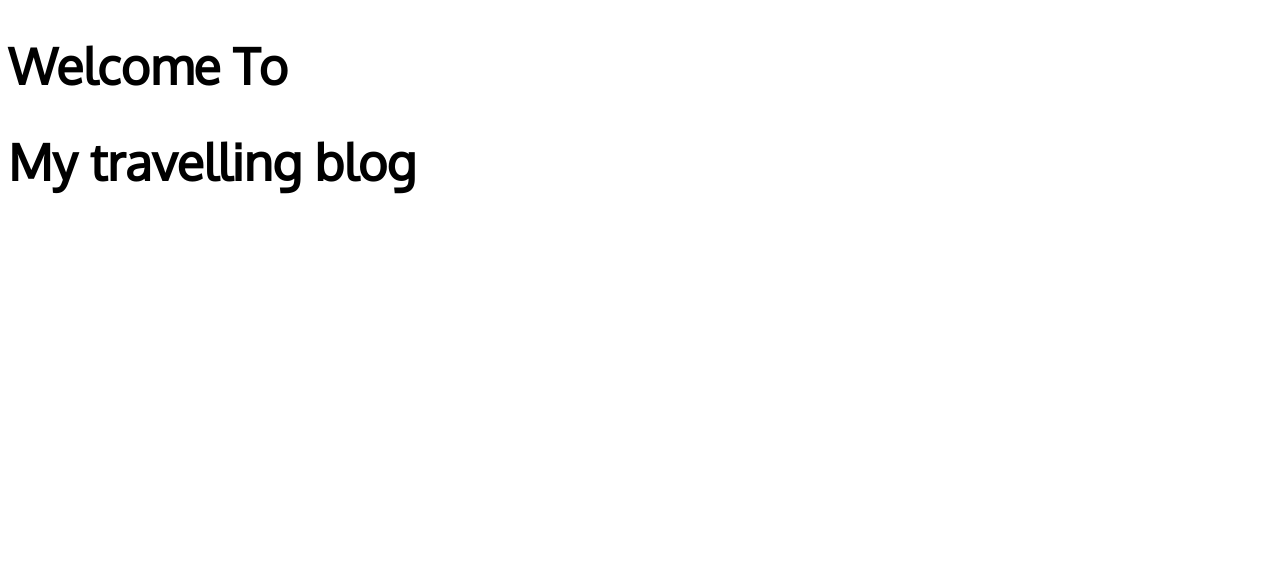
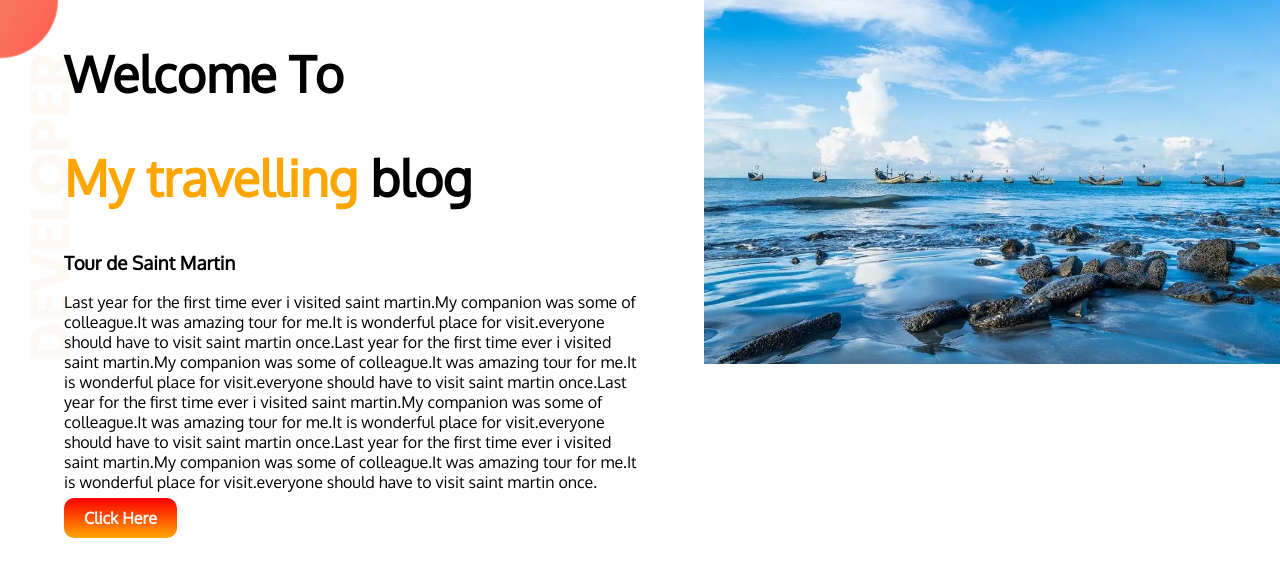
Before and after one commit to mirsidul/developer-portfolio, a plain HTML site: page index.html in a window 1280 px wide. Drawn offline with Linux system fonts and the light colour scheme; a web font is replaced by a local one.

Commit message:
top banner added

```diff
--- a/index.html
+++ b/index.html
@@ -14,7 +14,32 @@
     <link rel="stylesheet" href="style.css" />
   </head>
   <body>
-    <h1>Welcome To</h1>
-    <h1>My travelling blog</h1>
+    <section class="top-banner">
+      <div class="half-width">
+        <h1>Welcome To</h1>
+        <h1><span class="header-span">My travelling</span> blog</h1>
+        <h3>Tour de Saint Martin</h3>
+        <p>
+          Last year for the first time ever i visited saint martin.My companion
+          was some of colleague.It was amazing tour for me.It is wonderful place
+          for visit.everyone should have to visit saint martin once.Last year
+          for the first time ever i visited saint martin.My companion was some
+          of colleague.It was amazing tour for me.It is wonderful place for
+          visit.everyone should have to visit saint martin once.Last year for
+          the first time ever i visited saint martin.My companion was some of
+          colleague.It was amazing tour for me.It is wonderful place for
+          visit.everyone should have to visit saint martin once.Last year for
+          the first time ever i visited saint martin.My companion was some of
+          colleague.It was amazing tour for me.It is wonderful place for
+          visit.everyone should have to visit saint martin once.
+        </p>
+        <a class="link-button" target="_blank" href="https://www.google.com/"
+          >Click Here</a
+        >
+      </div>
+      <div class="half-width">
+        <img src="images/saint-martin-bangladesh.png" alt="" />
+      </div>
+    </section>
   </body>
 </html>
--- a/style.css
+++ b/style.css
@@ -1,6 +1,32 @@
 body {
   font-family: "Oxygen", sans-serif;
+  margin: 0;
 }
 h1 {
   font-size: 50px;
 }
+.header-span {
+  color: orange;
+}
+section {
+  display: flex;
+}
+.half-width {
+  width: 50%;
+  padding-left: 5%;
+}
+.half-width img {
+  width: 100%;
+}
+.link-button {
+  text-decoration: none;
+  background-image: linear-gradient(red, orange);
+  padding: 10px 20px;
+  border-radius: 10px;
+  color: whitesmoke;
+  font-weight: 700;
+}
+.top-banner {
+  background-image: url(images/top-banner.png);
+  background-repeat: no-repeat;
+}
```
Also changed, not shown: images/saint-martin-bangladesh.png (added).
